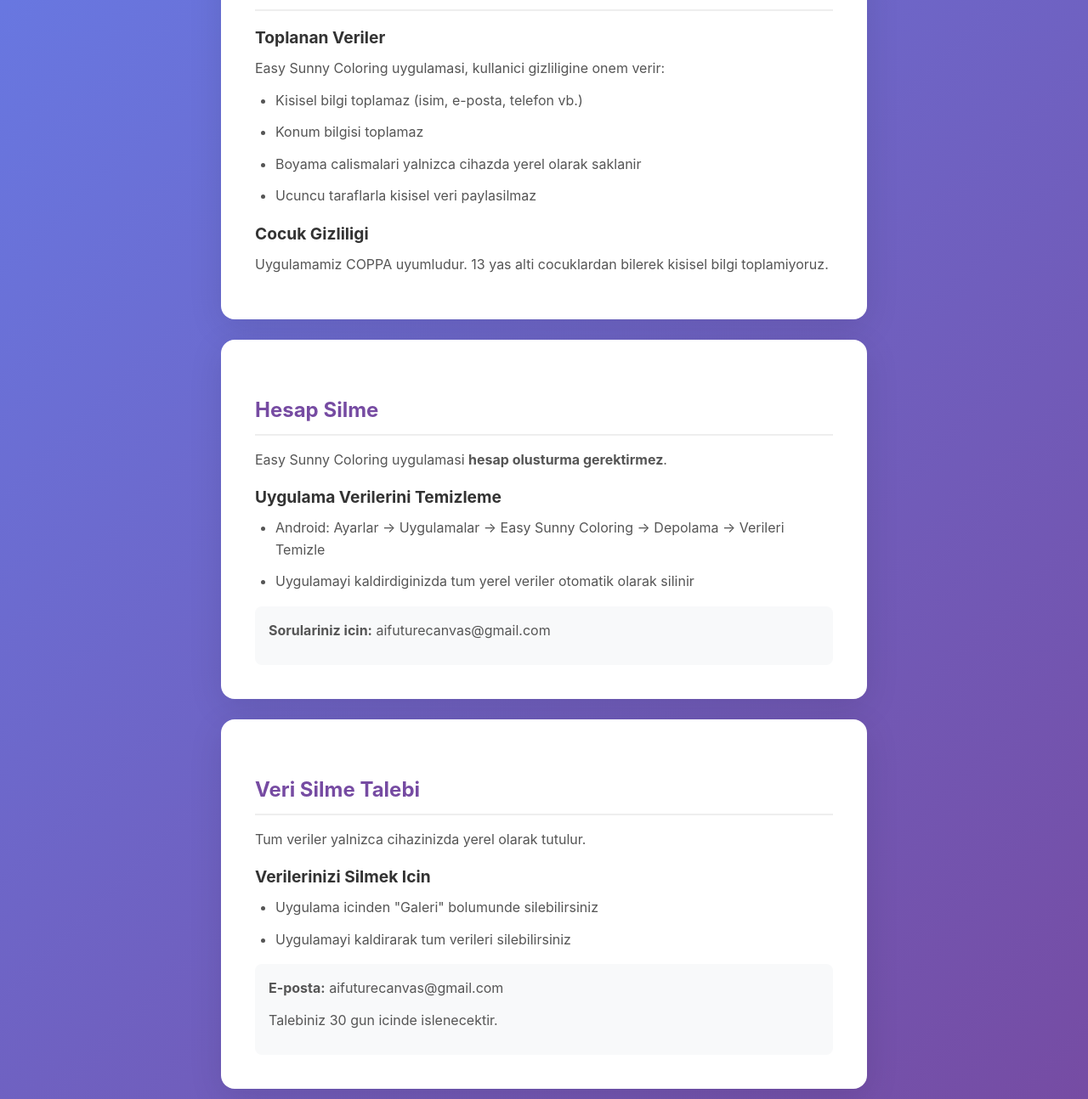
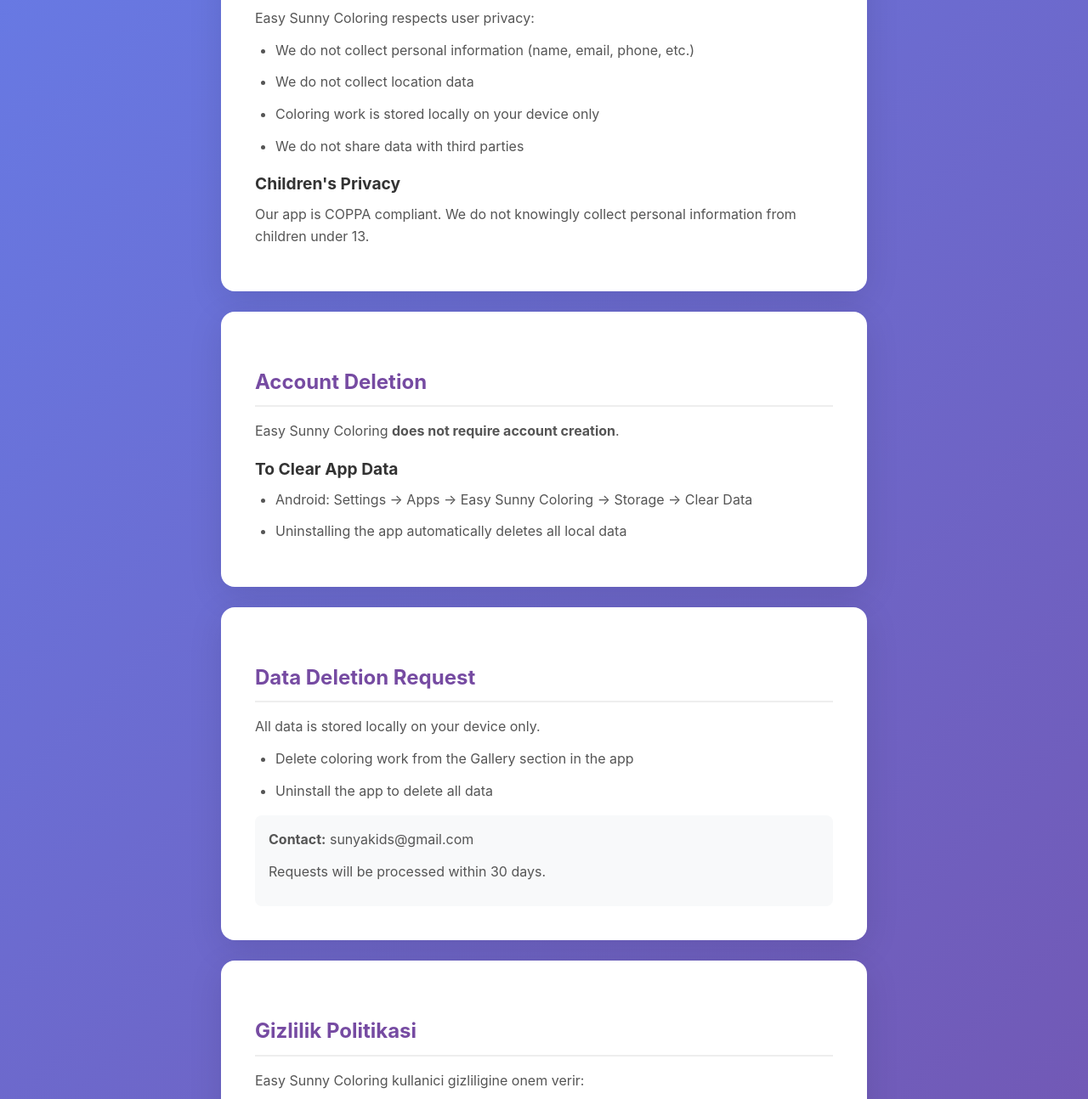
Before and after one commit to aifuturecanvas/boyauygulamasi, a plain HTML site: page index.html in a window 1280 px wide. Shown: the part 403-1697 px from the top of the page at 85% size. Drawn offline with Linux system fonts and the light colour scheme.

Commit message:
Update privacy policy and add language options
Updated the title and privacy policy text to English. Added language selection links and improved Turkish translations.

```diff
--- a/index.html
+++ b/index.html
@@ -3,7 +3,7 @@
 <head>
     <meta charset="UTF-8">
     <meta name="viewport" content="width=device-width, initial-scale=1.0">
-    <title>Easy Sunny Coloring - Gizlilik Politikasi</title>
+    <title>Easy Sunny Coloring - Privacy Policy</title>
     <style>
         * { box-sizing: border-box; margin: 0; padding: 0; }
         body { font-family: -apple-system, BlinkMacSystemFont, 'Segoe UI', Roboto, sans-serif; line-height: 1.6; color: #333; background: linear-gradient(135deg, #667eea 0%, #764ba2 100%); min-height: 100vh; }
@@ -19,53 +19,85 @@
         .nav { display: flex; gap: 16px; margin-bottom: 24px; flex-wrap: wrap; }
         .nav a { color: #667eea; text-decoration: none; padding: 8px 16px; background: #f0f0ff; border-radius: 8px; }
         .nav a:hover { background: #667eea; color: white; }
+        .lang { text-align: center; margin-bottom: 20px; }
+        .lang a { margin: 0 10px; color: #667eea; }
     </style>
 </head>
 <body>
     <div class="container">
         <div class="card">
             <h1>Easy Sunny Coloring</h1>
-            <p class="subtitle">Sunya Kids tarafindan gelistirilmistir</p>
-            <nav class="nav">
-                <a href="#privacy">Gizlilik Politikasi</a>
-                <a href="#delete-account">Hesap Silme</a>
-                <a href="#delete-data">Veri Silme</a>
-            </nav>
+            <p class="subtitle">by Sunya Kids</p>
+            <div class="lang"><a href="#en">English</a> | <a href="#tr">Türkçe</a></div>
         </div>
-        <div class="card" id="privacy">
+
+        <!-- ENGLISH -->
+        <div class="card" id="en">
+            <h2>Privacy Policy</h2>
+            <p>Easy Sunny Coloring respects user privacy:</p>
+            <ul>
+                <li>We do not collect personal information (name, email, phone, etc.)</li>
+                <li>We do not collect location data</li>
+                <li>Coloring work is stored locally on your device only</li>
+                <li>We do not share data with third parties</li>
+            </ul>
+            <h3>Children's Privacy</h3>
+            <p>Our app is COPPA compliant. We do not knowingly collect personal information from children under 13.</p>
+        </div>
+        <div class="card">
+            <h2>Account Deletion</h2>
+            <p>Easy Sunny Coloring <strong>does not require account creation</strong>.</p>
+            <h3>To Clear App Data</h3>
+            <ul>
+                <li>Android: Settings → Apps → Easy Sunny Coloring → Storage → Clear Data</li>
+                <li>Uninstalling the app automatically deletes all local data</li>
+            </ul>
+        </div>
+        <div class="card">
+            <h2>Data Deletion Request</h2>
+            <p>All data is stored locally on your device only.</p>
+            <ul>
+                <li>Delete coloring work from the Gallery section in the app</li>
+                <li>Uninstall the app to delete all data</li>
+            </ul>
+            <div class="contact">
+                <p><strong>Contact:</strong> sunyakids@gmail.com</p>
+                <p>Requests will be processed within 30 days.</p>
+            </div>
+        </div>
+
+        <!-- TÜRKÇE -->
+        <div class="card" id="tr">
             <h2>Gizlilik Politikasi</h2>
-            <h3>Toplanan Veriler</h3>
-            <p>Easy Sunny Coloring uygulamasi, kullanici gizliligine onem verir:</p>
+            <p>Easy Sunny Coloring kullanici gizliligine onem verir:</p>
             <ul>
                 <li>Kisisel bilgi toplamaz (isim, e-posta, telefon vb.)</li>
                 <li>Konum bilgisi toplamaz</li>
                 <li>Boyama calismalari yalnizca cihazda yerel olarak saklanir</li>
-                <li>Ucuncu taraflarla kisisel veri paylasilmaz</li>
+                <li>Ucuncu taraflarla veri paylasilmaz</li>
             </ul>
             <h3>Cocuk Gizliligi</h3>
             <p>Uygulamamiz COPPA uyumludur. 13 yas alti cocuklardan bilerek kisisel bilgi toplamiyoruz.</p>
         </div>
-        <div class="card" id="delete-account">
+        <div class="card">
             <h2>Hesap Silme</h2>
-            <p>Easy Sunny Coloring uygulamasi <strong>hesap olusturma gerektirmez</strong>.</p>
+            <p>Easy Sunny Coloring <strong>hesap olusturma gerektirmez</strong>.</p>
             <h3>Uygulama Verilerini Temizleme</h3>
             <ul>
                 <li>Android: Ayarlar → Uygulamalar → Easy Sunny Coloring → Depolama → Verileri Temizle</li>
-                <li>Uygulamayi kaldirdiginizda tum yerel veriler otomatik olarak silinir</li>
+                <li>Uygulamayi kaldirdiginizda tum veriler silinir</li>
             </ul>
-            <div class="contact"><p><strong>Sorulariniz icin:</strong> aifuturecanvas@gmail.com</p></div>
         </div>
-        <div class="card" id="delete-data">
+        <div class="card">
             <h2>Veri Silme Talebi</h2>
             <p>Tum veriler yalnizca cihazinizda yerel olarak tutulur.</p>
-            <h3>Verilerinizi Silmek Icin</h3>
             <ul>
-                <li>Uygulama icinden "Galeri" bolumunde silebilirsiniz</li>
+                <li>Uygulama icinden Galeri bolumunde silebilirsiniz</li>
                 <li>Uygulamayi kaldirarak tum verileri silebilirsiniz</li>
             </ul>
             <div class="contact">
-                <p><strong>E-posta:</strong> aifuturecanvas@gmail.com</p>
-                <p>Talebiniz 30 gun icinde islenecektir.</p>
+                <p><strong>Iletisim:</strong> sunyakids@gmail.com</p>
+                <p>Talepler 30 gun icinde islenecektir.</p>
             </div>
         </div>
     </div>
```
